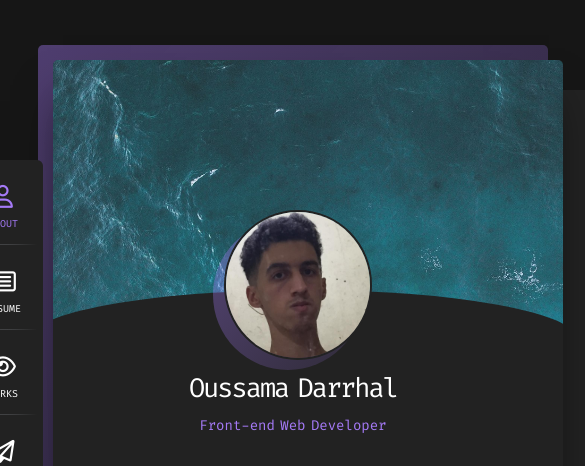
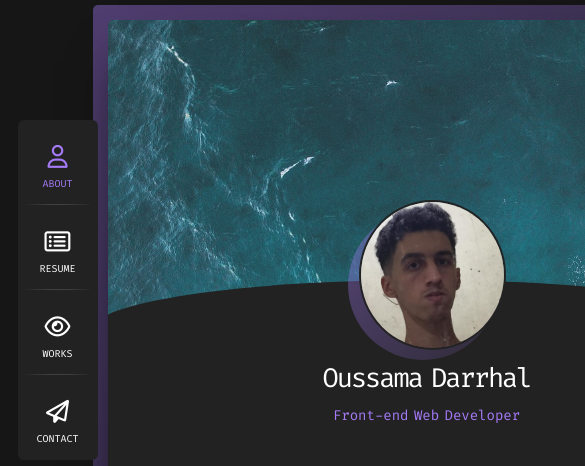
Before and after one commit to yassine-ilyass-habybellah/Personal-Portfolio, a plain HTML site: page index.html in a window 390 px wide. Shown: the top 466 px of the page, 585 px wide, since content can reach past the window. Drawn offline with Linux system fonts and the light colour scheme.

Commit message:
responsive design changes 1

```diff
--- a/css/main.css
+++ b/css/main.css
@@ -31,27 +31,6 @@ a {
   margin: 0 auto;
   top: 60px;
   position: relative;
-}
-@media (max-width: 1107px) {
-
-}
-@media (min-width: 1107px) and (max-width: 1170px) {
-  .landing-page {
-    display: flex;
-    width: 93%;
-    margin: 0 72px;
-    top: 60px;
-    position: relative;
-  }
-}
-@media (min-width: 1170px) and (max-width: 1300px) {
-  .landing-page {
-    display: flex;
-    width: 88%;
-    margin: 0 88px;
-    top: 60px;
-    position: relative;
-  }
 }
 .card-inside {
   width: 60%;
@@ -626,4 +605,136 @@ li.works:before {
 }
 /* End Offers Content */
 /* End About Content */
-/* end page content */
+/* Start Media Queries */
+@media (max-width: 1107px) {
+  .profile {
+    margin-left: 10px;
+    width: 600px;
+    height: 555px;
+    border-radius: var(--border-radius);
+    background-color: var(--background-color);
+    position: relative;
+    z-index: 1;
+  }
+  .background {
+    width: 638.1px;
+    height: 530px;
+    margin: 0 auto;
+    z-index: 0;
+    border-radius: 5px 5px 0 0;
+    position: relative;
+    overflow: hidden;
+    box-shadow: -2px 29px 44px -12px rgba(0, 0, 0, 0.66);
+  }
+  .background::before {
+    content: '';
+    position: absolute;
+    left: -16px;
+    bottom: 170px;
+    width: 660px;
+    height: 100px;
+    transform: none;
+    -webkit-transform: none;
+    border-radius: 190% 190% 0 0;
+    background-color: var(--background-color);
+    z-index: 0;
+  }
+  .image {
+    width: 150px;
+    margin: -350px 0 0 170px;
+    position: relative;
+    z-index: 1;  display: flex;
+    left: 80px;
+  }
+  .subtitle {
+    display: flex;
+    position: relative;
+    justify-content: center;
+    margin: 10px 0px;
+    z-index: 4;
+    font-size: 14px;
+    font-weight: lighter;
+    color: var(--main-color);
+    word-spacing: -3px;
+    white-space: nowrap;
+    width: 638px;
+  }
+  .title {
+    position: relative;
+    margin-top: 10px;
+    margin-bottom: 5px;
+    z-index: 4;
+    text-align: center;
+    font-size: 27px;
+    letter-spacing: -2px;
+    word-spacing: -5px;
+    width: 638px;
+  }
+  .socials {
+    display: flex;
+    position: relative;
+    justify-content: space-between;
+    width: 34%;
+    top: 20px;
+    left: 37%;
+    z-index: 4;
+    margin-top: 25px;
+  }
+  .profile::after {
+    content: '';
+    width: 630px;
+    height: 584px;
+    border-radius: 5px;
+    position: absolute;
+    background: var(--second-color);
+    top: -15px;
+    left: -15px;
+    z-index: -1;
+  }
+  .landing-page {
+    display: flex;
+    width: 50%;
+    margin: 0 auto;
+    top: 20px;
+    position: relative;
+    flex-direction: column;
+    gap: 20px;
+  }
+  .nav-bar {
+    width: 70px;
+    height: 200px;
+    position: absolute;
+    top: 30px;
+    left: -80px;
+    z-index: 2;
+    transform: translateY(35%);
+  }
+  .card-inside {
+    right: -5px;
+    right: -11px;
+    position: relative !important;
+  }
+  .hidden {
+    opacity: 1;
+  }
+}
+@media (min-width: 1107px) and (max-width: 1170px) {
+  .landing-page {
+    display: flex;
+    width: 93%;
+    margin: 0 72px;
+    top: 60px;
+    position: relative;
+  }
+}
+@media (min-width: 1170px) and (max-width: 1300px) {
+  .landing-page {
+    display: flex;
+    width: 88%;
+    margin: 0 88px;
+    top: 60px;
+    position: relative;
+  }
+}
+/* End Media Queries */
+/* End Page Content */
```
